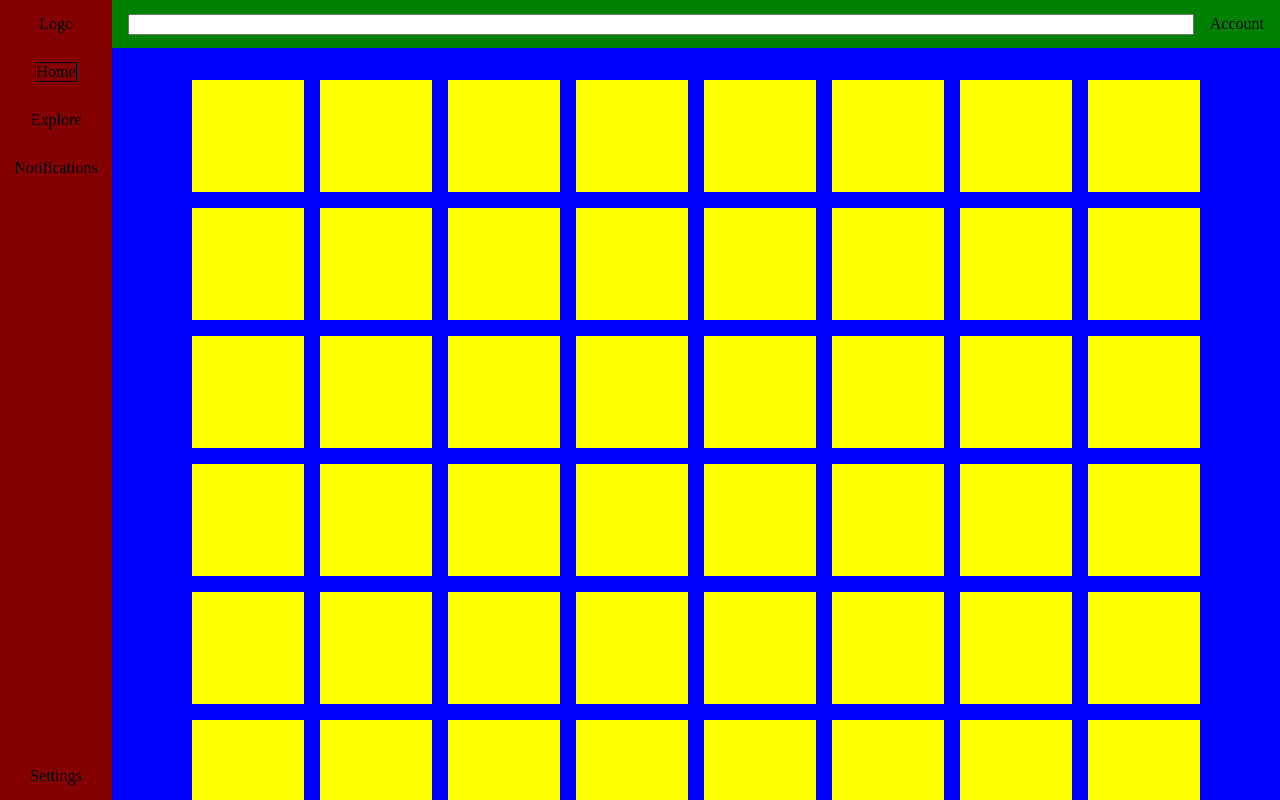
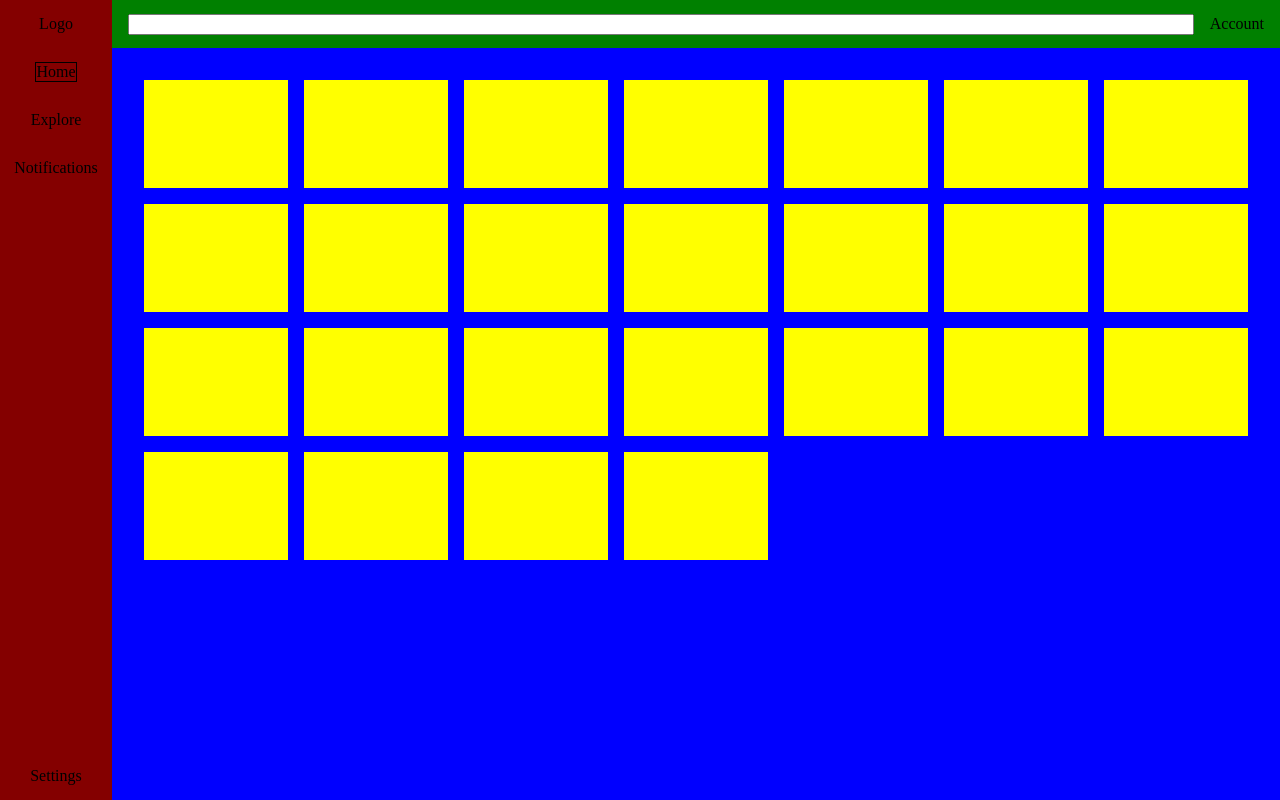
Before and after one commit to shsuarivas/Sous-Chef, a React (Vite) app in the folder Frontend/: page / in a window 1280 px wide. Built offline with nearby package versions, Linux system fonts and the light colour scheme.

Commit message:
Use grid layout instead of flexbox

```diff
--- a/Frontend/src/MainPage/pages/HomePage/HomePage.jsx
+++ b/Frontend/src/MainPage/pages/HomePage/HomePage.jsx
@@ -13,7 +13,7 @@ function Recipe() {
 export default function HomePage() {
 
     let recipes = [];
-    for (let i=0; i<50; i++) recipes.push(<Recipe />);
+    for (let i=0; i<25; i++) recipes.push(<Recipe />);
 
     return (
         <>
--- a/Frontend/src/MainPage/pages/HomePage/HomePage.module.scss
+++ b/Frontend/src/MainPage/pages/HomePage/HomePage.module.scss
@@ -1,16 +1,21 @@
 .main_div {
     padding: 2rem;
 
-    display: flex;
-    flex-wrap: wrap;
-    justify-content: center;
+    // display: flex;
+    // flex-wrap: wrap;
+    // justify-content: center;
+
+    display: grid;
+    grid-template-columns: repeat(auto-fit, minmax(9rem, 1fr));
+    // grid-auto-rows: 7rem;
 
     gap: 1rem;
 }
 
 .recipe_div {
-    width: 7rem;
-    height: 7rem;
+    // width: 7rem;
+    // height: 7rem;
+    aspect-ratio: 4 / 3;
 
     background-color: yellow;
 }
```
